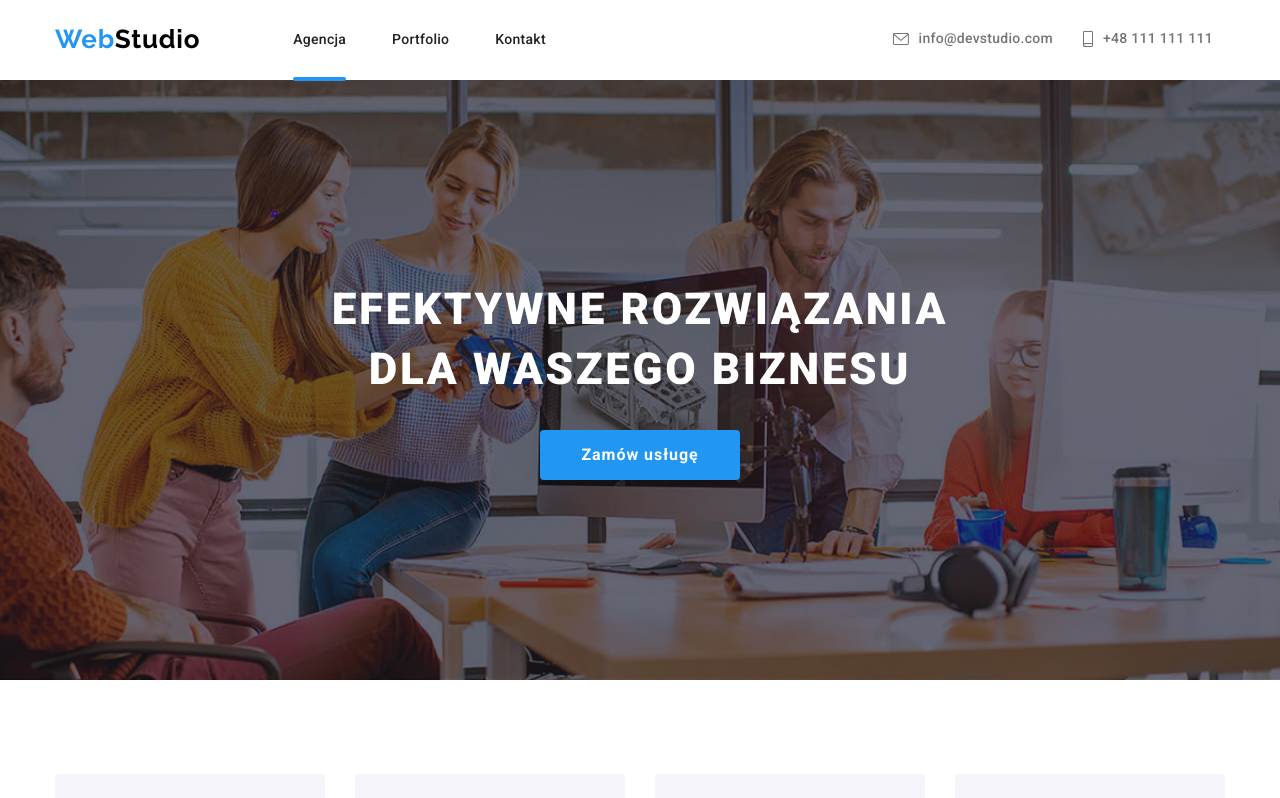
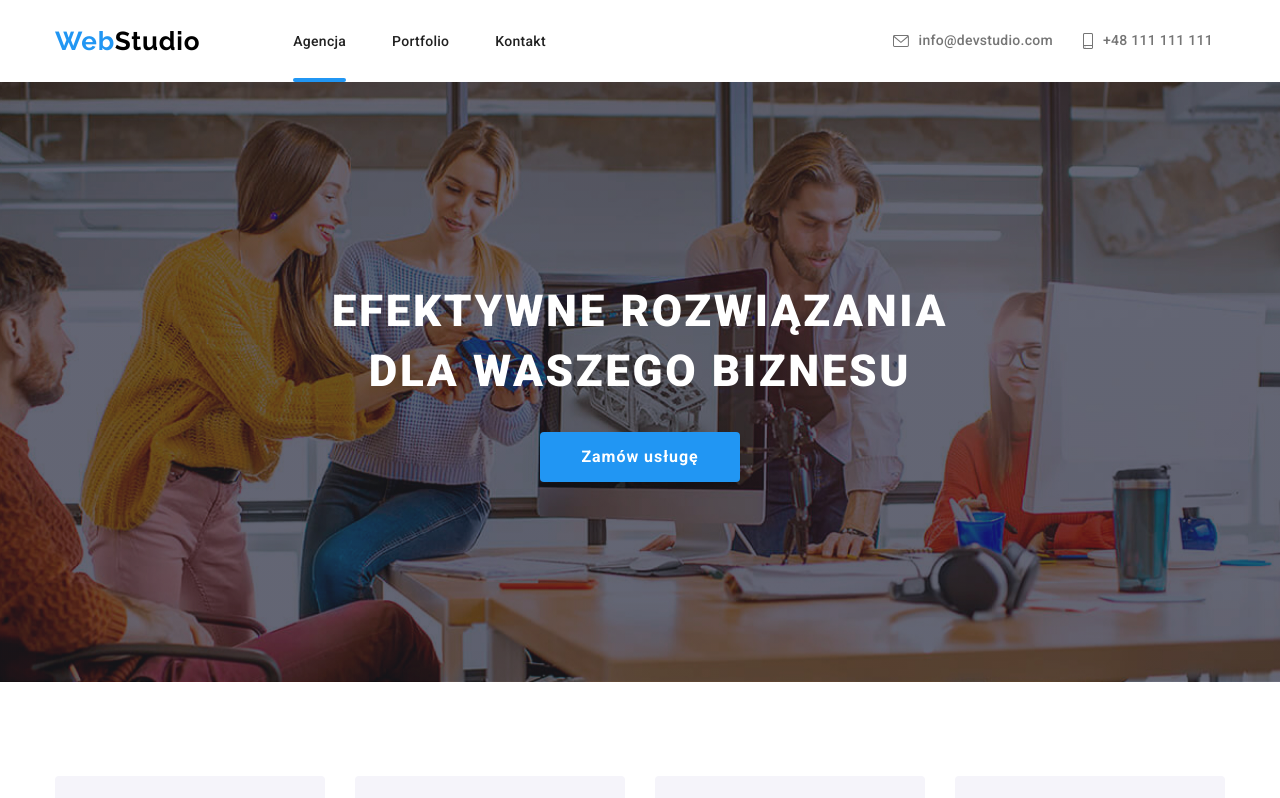
Before and after one commit to kwiatkowsko/goit-markup-hw-05, a plain HTML site: page index.html in a window 1280 px wide. Shown: the top 798 px of the page. Drawn offline with nearby package versions, Linux system fonts and the light colour scheme.

Commit message:
Update style.css

```diff
--- a/css/style.css
+++ b/css/style.css
@@ -123,14 +123,12 @@ h5 {
   border-bottom: 1px solid #ececec;
 }
 .header-bar {
-  padding-top: 24px;
-  padding-bottom: 25px;
-
   display: flex;
   justify-content: space-between;
 }
 .head-clickers {
   display: flex;
+  margin: 32px auto;
 }
 .active {
   position: relative;
```
